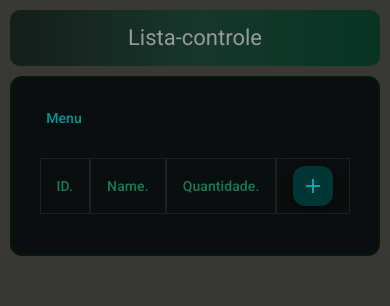
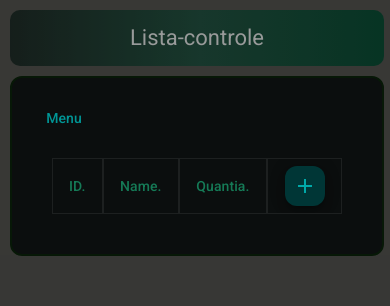
Before and after one commit to FabricioMRebeschini/lista-controle, an Angular app: page /listas in a window 390 px wide. Shown: the top 306 px of the page. Built offline with nearby package versions, Linux system fonts and the light colour scheme; no server answers.

Commit message:
Responsividade

```diff
--- a/src/app/app.component.html
+++ b/src/app/app.component.html
@@ -1,6 +1,8 @@
+<div style="display: flex; justify-content: center; align-items: center;">
 
-<mat-toolbar class=" header-linearGradient center">
-  <span> Lista-controle</span>
-</mat-toolbar>
+  <mat-toolbar class=" header-linearGradient center">
+      <p> Lista-controle</p>
+  </mat-toolbar>
+</div>
 <router-outlet></router-outlet>
 <!--aula 6-->
--- a/src/app/app.component.scss
+++ b/src/app/app.component.scss
@@ -3,12 +3,39 @@
 .center{
   display: flex;
   justify-content: center;
-  width: 100%;
+  align-items: center;
+
 }
-
-
 .header-linearGradient{
   background-image: linear-gradient(90deg, #1f2c27 0%, #225140 51%, #0a4c34 100%);
   margin-bottom: 10px;
   border-radius: 10px;
+  width: 100%;
+  max-width: 1200px;
+  padding: 20px;
 }
+
+.mat-column {
+  flex: 1; /* Define largura igual para todas as colunas */
+  overflow: hidden; /* Evita problemas de transbordamento */
+  text-align: center; /* Centraliza o conteúdo das células */
+}
+
+
+
+@media screen and (max-width:409px){
+  .header-linearGradient{
+    width: 374px;
+    max-width: 374px;
+  }
+
+  .center{
+    width: 374px;
+    max-width: 374px;
+  }
+
+  div{
+    width: 374px;
+  }
+
+  }
--- a/src/app/listas/listas/listas.component.html
+++ b/src/app/listas/listas/listas.component.html
@@ -1,3 +1,4 @@
+<div class="container">
   <mat-card appearance="outlined">
       <div class="menu-page">
         <button mat-button [matMenuTriggerFor]="menu">Menu</button>
@@ -24,8 +25,6 @@
       <table mat-table [dataSource]="listas" class="mat-elevation-z8">
         <!-- Id Column -->
         <ng-container matColumnDef="_id">
-
-
           <th mat-header-cell *matHeaderCellDef> ID. </th>
           <td mat-cell *matCellDef="let lista"> {{lista._id}} </td>
         </ng-container>
@@ -38,13 +37,13 @@
 
         <!-- Quantify Column -->
         <ng-container matColumnDef="quantify">
-        <th mat-header-cell *matHeaderCellDef> Quantidade. </th>
+          <th mat-header-cell *matHeaderCellDef> Quantia. </th>
           <td mat-cell *matCellDef="let lista"> {{lista.quantity}} </td>
         </ng-container>
 
         <!-- Actions Column -->
         <ng-container matColumnDef="actions">
-        <th mat-header-cell *matHeaderCellDef>
+          <th class="actions-query" mat-header-cell *matHeaderCellDef>
             <div class="header-actions" class="center">
               <button mat-mini-fab color="accent" aria-label="Adicionar">
                 <mat-icon>add</mat-icon>
@@ -55,10 +54,10 @@
           <td mat-cell *matCellDef="let lista">
             <div class="cell-actions center">
               <button mat-icon-button color="primary" aria-label="Editar Curso">
-              <mat-icon>edit</mat-icon>
+                <mat-icon class="edit-btn">edit</mat-icon>
               </button>
               <button mat-icon-button aria-label="Remover Curso">
-              <mat-icon>delete</mat-icon>
+                <mat-icon class="delete-btn">delete</mat-icon>
               </button>
             </div>
           </td>
@@ -79,5 +78,5 @@
     </ng-template>
 
   </mat-card>
-
+</div>
 <!--Parou na aula 9-->
--- a/src/app/listas/listas/listas.component.scss
+++ b/src/app/listas/listas/listas.component.scss
@@ -1,3 +1,15 @@
+// *{
+//   width: 100%;
+//   height: auto;
+//   box-sizing: border-box;
+// }
+
+// .mat-elevation-z8 .mat-header-cell,
+// .mat-elevation-z8 .mat-cell {
+//   flex: 1; /* Tamanhos iguais para todas as colunas */
+//   text-align: center; /* Alinha o conteúdo ao centro */
+// }
+
 .center{
   display: flex;
   justify-content: center;
@@ -6,6 +18,7 @@
 
 .demo-table {
   width: 100%;
+
 }
 
 .demo-button-container {
@@ -24,7 +37,10 @@
 }
 
 
+
 mat-card{
+  width: 100%;
+  max-width: 1200px;
   border: 2px solid  rgb(10 35 10);
   padding: 20px;
 }
@@ -33,16 +49,21 @@ mat-card{
   display: flex;
   justify-content: center;
   align-items: center;
+  width: 100%;
 
+}
+
+.titulo-container{
+  display: flex; justify-content: center; align-items: center;
 }
 
 
 .delete-btn{
   color: rgb(154, 30, 30);
 }
-// .btn-add{
-//   margin-bottom: 18px;
-// }
+.edit-btn{
+  color:rgb(105, 105, 151)
+}
 
 th{
   border:1px solid rgba(240, 248, 255, 0.114);
@@ -62,3 +83,28 @@ th{
     color: rgb(164, 154, 154);
   }
 }
+
+
+
+
+@media screen and (max-width:409px){
+  mat-card{
+    width: 374px;
+    max-width: 374px;
+
+  }
+  }
+
+
+  @media screen and (min-width:1100px) {
+    mat-card{
+      width: 900px;
+
+    }
+
+    .container{
+      display: flex;
+      justify-content: center;
+    }
+
+  }
```
Lines whose indentation alone changed are shown as unchanged.
